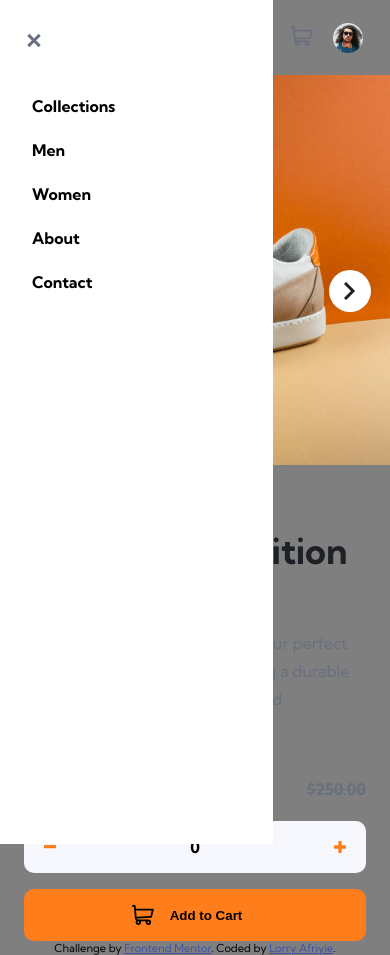
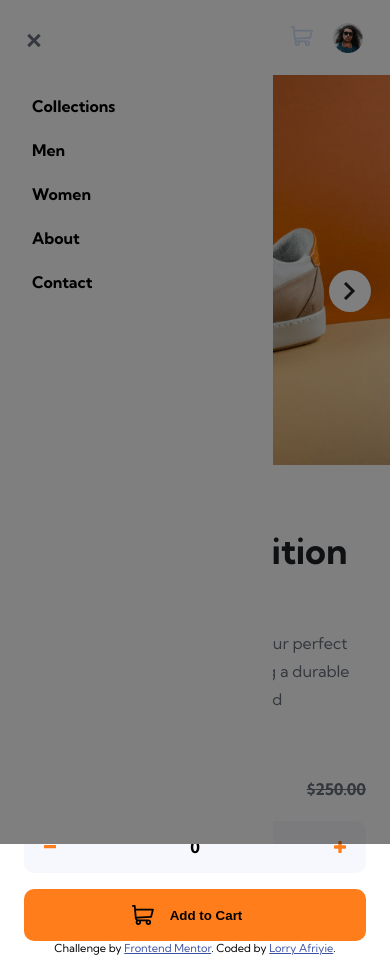
Before and after one commit to LorryAfriyie/ecommerce-product-page, a React (Vite) app: page / in a window 390 px wide. Both pictures are taken after a click on the button 35 px from the left and 37 px from the top of the page. Before the commit the page ends 844 px from the top, so only its background shows below. Built offline with nearby package versions, Linux system fonts and the light colour scheme.

Commit message:
Overlay application on menu open
Applying overlay on webpage body when mobile menu is active.

```diff
--- a/src/App.tsx
+++ b/src/App.tsx
@@ -1,14 +1,18 @@
 import { Navbar } from "./components/Navbar";
 import { Hero } from "./views/HeroPage";
 import { CartProvider } from "./context/CartContext.tsx";
+import { useRef } from "react";
 
 function App() {
+  const overlay = useRef<HTMLDivElement>(null);
+
   return (
     <div className="app">
       <CartProvider>
-        <Navbar />
+        <Navbar ref={overlay} />
+
         <Hero />
-
+        <div className="another-overlay" ref={overlay}></div>
         <div className="attribution">
           Challenge by{" "}
           <a href="https://www.frontendmentor.io?ref=challenge" target="_blank">
--- a/src/components/DropdownMenu.tsx
+++ b/src/components/DropdownMenu.tsx
@@ -57,7 +57,15 @@ const CartContentGrid = () => {
           </button>
         </div>
       </div>
-      <button className="checkout">Checkout</button>
+      <button
+        className="checkout"
+        onClick={() => {
+          alert("Your order has been placed!");
+          deleteFromCart();
+        }}
+      >
+        Checkout
+      </button>
     </div>
   );
 };
--- a/src/components/Navbar.tsx
+++ b/src/components/Navbar.tsx
@@ -5,7 +5,7 @@ import avatar from "/images/image-avatar.png";
 import { DropdownMenu } from "./DropdownMenu.tsx";
 import { Cart } from "./Cart.tsx";
 
-export function Navbar() {
+export const Navbar = forwardRef<HTMLDivElement>(({}, ref) => {
   const { product } = useCart();
   const primaryNav = useRef<HTMLDivElement>(null),
     navToggle = useRef<HTMLButtonElement>(null),
@@ -30,7 +30,8 @@ export function Navbar() {
       if (visibility === "false") {
         primaryNav.current?.setAttribute("data-visible", "true");
         navToggle.current?.setAttribute("aria-expanded", "true");
-        document.body.classList.add("another-overlay");
+
+        if (ref) ref.current.style.display = "block";
       }
     });
 
@@ -40,7 +41,8 @@ export function Navbar() {
       if (visibility === "true") {
         primaryNav.current?.setAttribute("data-visible", "false");
         navToggle.current?.setAttribute("aria-expanded", "false");
-        document.body.classList.remove("another-overlay");
+
+        if (ref) ref.current.style.display = "none";
       }
     });
   }, []);
@@ -75,7 +77,7 @@ export function Navbar() {
       </div>
     </header>
   );
-}
+});
 
 const NavbarList = forwardRef<HTMLButtonElement>(({}, ref) => {
   const navList = [
--- a/src/scss/Main.scss
+++ b/src/scss/Main.scss
@@ -22,7 +22,7 @@
 
 .another-overlay {
   position: fixed; /* Sit on top of the page content */
-  display: block; /* Hidden by default */
+  display: none; /* Hidden by default */
   width: 100%; /* Full width (cover the whole page) */
   height: 100%; /* Full height (cover the whole page) */
   top: 0;
@@ -30,6 +30,7 @@
   right: 0;
   bottom: 0;
   background-color: rgba(0, 0, 0, 0.5); /* Black background with opacity */
-  z-index: 9998; /* Specify a stack order in case you're using a different order for other elements */
+  z-index: 2; /* Specify a stack order in case you're using a different order for other elements */
   cursor: pointer;
+  scrollbar-width: none;
 }
```
